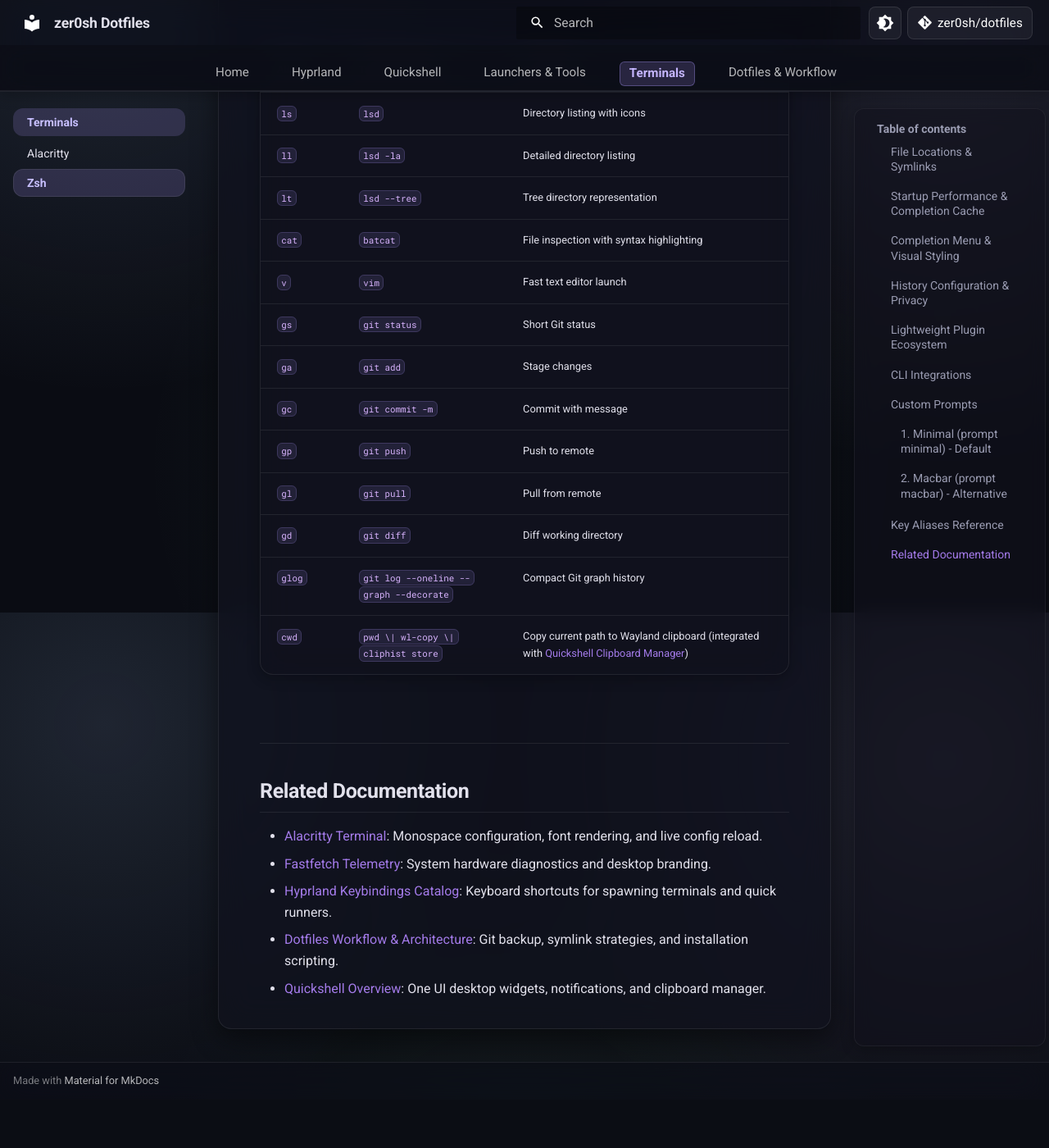
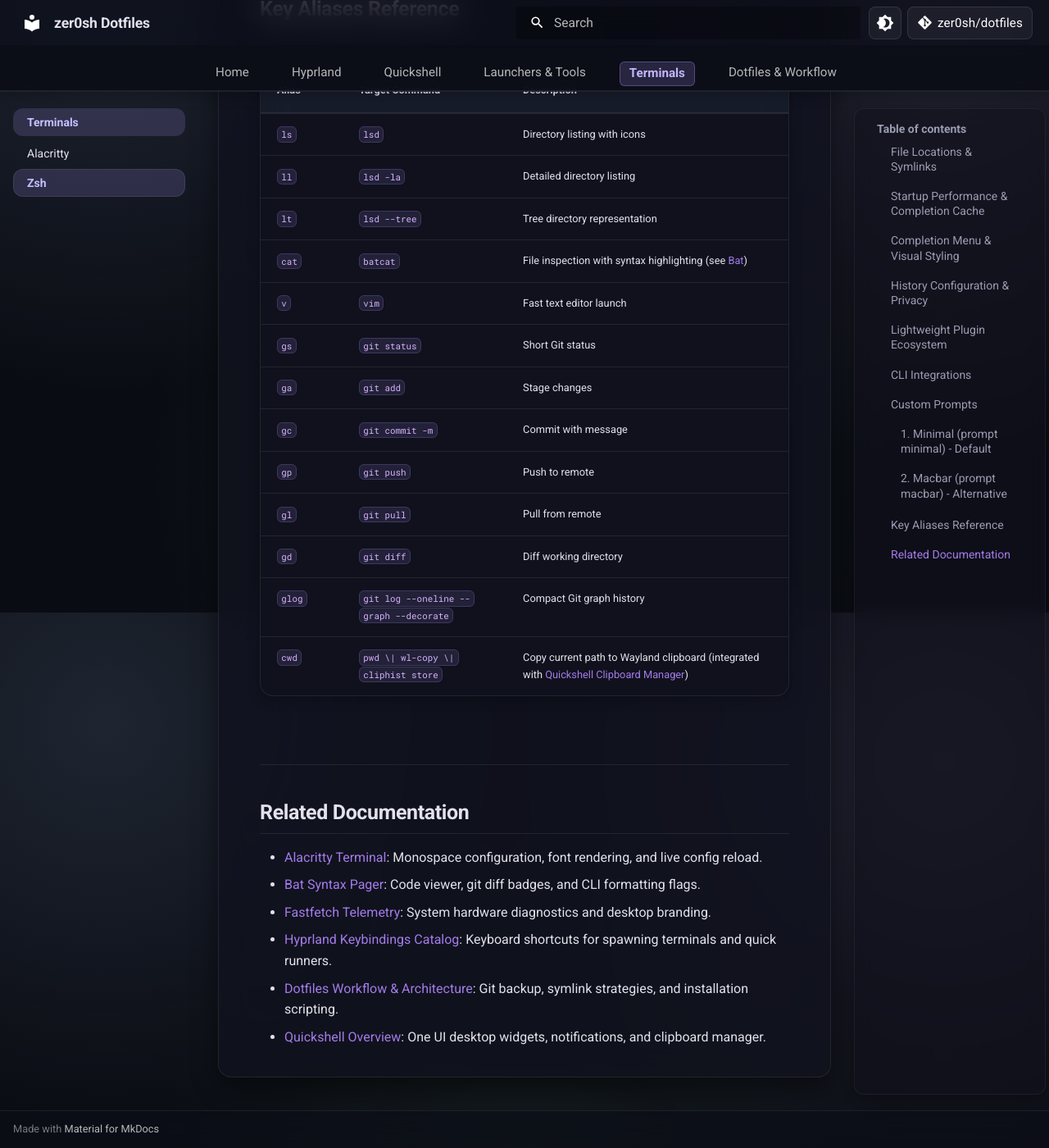
Before and after one commit to zer0sh/dotfiles, an MkDocs documentation site: the page built from docs/terminals/zsh.md, in a window 1280 px wide and 1400 px high, scrolled down 3753 px. Shown: the whole window at 82% size. Built offline with MkDocs 1.6.1 and Material for MkDocs 9.7.7, drawn with Linux system fonts in a browser that asks for light colours; comment, search, counter and statistics services are not loaded; before the commit the page ends 5094 px from its top, so only the background shows below that; some of the changed text lies outside the part shown.

Commit message:
feat(bat): document syntax pager and automate local binary resolution

```diff
--- a/docs/terminals/zsh.md
+++ b/docs/terminals/zsh.md
@@ -87,7 +87,7 @@ The shell dynamically verifies and activates installed modern CLI utilities:
 * **`fzf`:** Activated via `eval "$(fzf --zsh)"` providing fuzzy reverse search (`Ctrl + R`) and fuzzy path completion (`Ctrl + T`).
 * **`zoxide`:** Smart directory jumper activated via `eval "$(zoxide init zsh)"` using the `z` command.
 * **`lsd`:** Modern `ls` alternative with icons, tree views, and color schemes aliased to `ls`, `ll` (`lsd -la`), and `lt` (`lsd --tree`).
-* **`batcat` / `bat`:** Syntax-highlighted pager replacement aliased to `cat`.
+* **[`batcat` / `bat`](../apps/bat.md):** Syntax-highlighted pager replacement aliased to `cat` (see [Bat Configuration](../apps/bat.md)).
 
 ---
 
@@ -117,7 +117,7 @@ A two-line aesthetic prompt:
 | `ls` | `lsd` | Directory listing with icons |
 | `ll` | `lsd -la` | Detailed directory listing |
 | `lt` | `lsd --tree` | Tree directory representation |
-| `cat` | `batcat` | File inspection with syntax highlighting |
+| `cat` | `batcat` | File inspection with syntax highlighting (see [Bat](../apps/bat.md)) |
 | `v` | `vim` | Fast text editor launch |
 | `gs` | `git status` | Short Git status |
 | `ga` | `git add` | Stage changes |
@@ -133,6 +133,7 @@ A two-line aesthetic prompt:
 ## Related Documentation
 
 * [Alacritty Terminal](alacritty.md): Monospace configuration, font rendering, and live config reload.
+* [Bat Syntax Pager](../apps/bat.md): Code viewer, git diff badges, and CLI formatting flags.
 * [Fastfetch Telemetry](../apps/fastfetch.md): System hardware diagnostics and desktop branding.
 * [Hyprland Keybindings Catalog](../hyprland/keybinds.md): Keyboard shortcuts for spawning terminals and quick runners.
 * [Dotfiles Workflow & Architecture](../dotfiles/workflow.md): Git backup, symlink strategies, and installation scripting.
--- a/mkdocs.yml
+++ b/mkdocs.yml
@@ -74,6 +74,7 @@ nav:
       - Wofi: apps/wofi.md
       - Fastfetch: apps/fastfetch.md
       - Matugen: apps/matugen.md
+      - Bat: apps/bat.md
   - Terminals:
       - Alacritty: terminals/alacritty.md
       - Zsh: terminals/zsh.md
```
Also changed, not shown: docs/apps/bat.md (added, +78 -0 lines), docs/index.md (+1 -0 lines), 1 other file.
